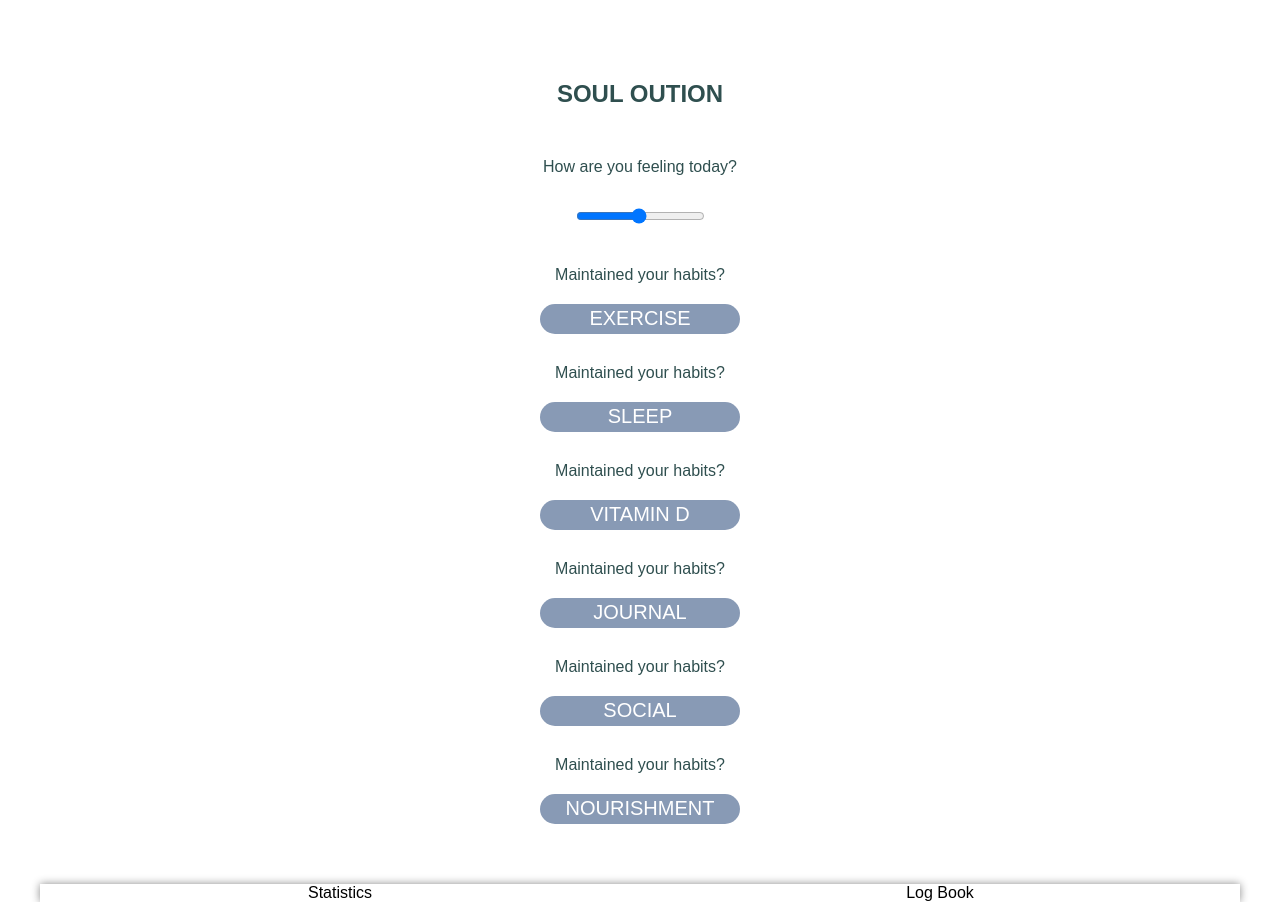
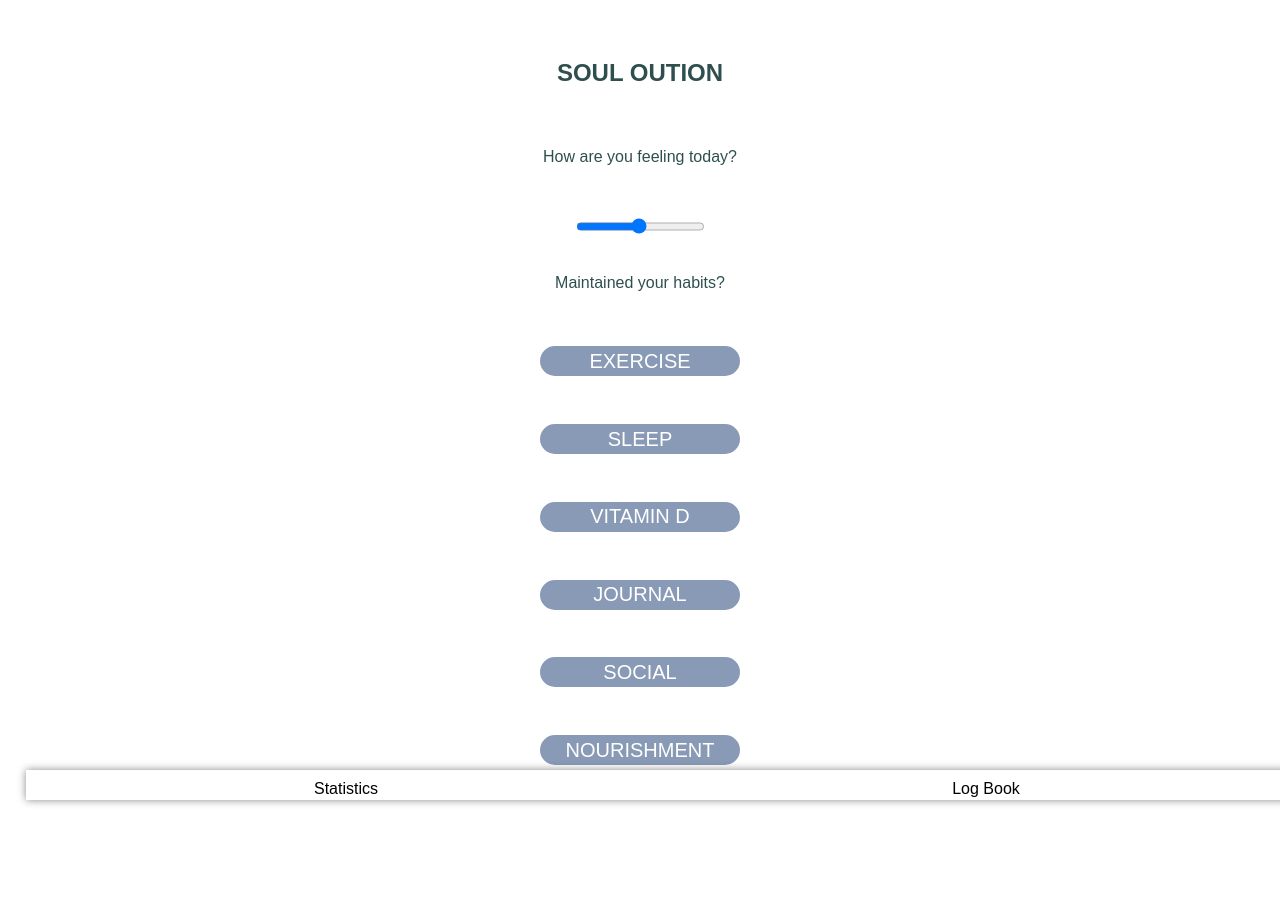
Before and after one commit to sophiewupperman/soul-ution-app, a React (Create React App) app: page /form in a window 1280 px wide. After the commit the page ends 842 px from the top, so only its background shows below. Built offline with nearby package versions, Linux system fonts and the light colour scheme.

Commit message:
work on nav styling

```diff
--- a/src/app/Navigation.js
+++ b/src/app/Navigation.js
@@ -5,15 +5,20 @@ import styled from 'styled-components'
 const Wrapper = styled.nav`
   display: grid;
   grid-template-columns: 1fr 1fr;
+  height: 30px;
   background: plum;
   color: white;
   box-shadow: 0 0 8px #0007;
-  position: sticky;
+  overflow: hidden;
+  position: fixed;
+  bottom: 0;
+  width: 100%;
 `
 
 const StyledLink = styled(NavLink)`
-  display: flex;
-  justify-content: center;
+  height: 30px;
+  text-align: center;
+  padding: 10px;
   align-items: center;
   background: white;
   color: black;
--- a/src/form/Form.js
+++ b/src/form/Form.js
@@ -6,8 +6,6 @@ import HabitButton from './HabitButton'
 const StyledForm = styled.body`
   display: grid;
   justify-items: center;
-  gap: 10px;
-  margin-bottom: 20px;
 `
 
 export default function Stats() {
@@ -28,13 +26,14 @@ export default function Stats() {
     ])
 
     console.log(habits)
-    // Save in LocalStorage
+    // Save in LocalStorage - array in local storage packen - im anderen view die daten aus dem localstorage ziehen
   }
 
   return (
     <StyledForm>
       <h2>SOUL OUTION</h2>
       <MoodSlider />
+      <p>Maintained your habits?</p>
       {habits.map((habit, index) => {
         return (
           <HabitButton
--- a/src/form/HabitButton.js
+++ b/src/form/HabitButton.js
@@ -13,7 +13,7 @@ const StyledHabitButton = styled.button`
   color: ${props => (props.active ? '#889ab5' : 'white')};
   width: 200px;
   height: 30px;
-  margin: 20px;
+  margin: 10px;
   text-align: center;
   text-decoration: none;
   font-size: 20px;
@@ -29,12 +29,9 @@ const HabitButton = ({ habit, toggleHabbitChoosen, index }) => {
 
   return (
     <StyledButttonForm>
-      <label>Maintained your habits?</label>
-      <StyledButttonForm>
-        <StyledHabitButton active={active} onClick={onHabbitButtonCLick}>
-          {habit.name}
-        </StyledHabitButton>
-      </StyledButttonForm>
+      <StyledHabitButton active={active} onClick={onHabbitButtonCLick}>
+        {habit.name}
+      </StyledHabitButton>
     </StyledButttonForm>
   )
 }
--- a/src/misc/GlobalStyles.js
+++ b/src/misc/GlobalStyles.js
@@ -6,8 +6,7 @@ export default createGlobalStyle`
   }
 
   body {
-    margin: 0;
-    padding: 20px;
+    padding: 5px;
     font-family: sans-serif;
     color: darkslategray;
     background: white;
```
